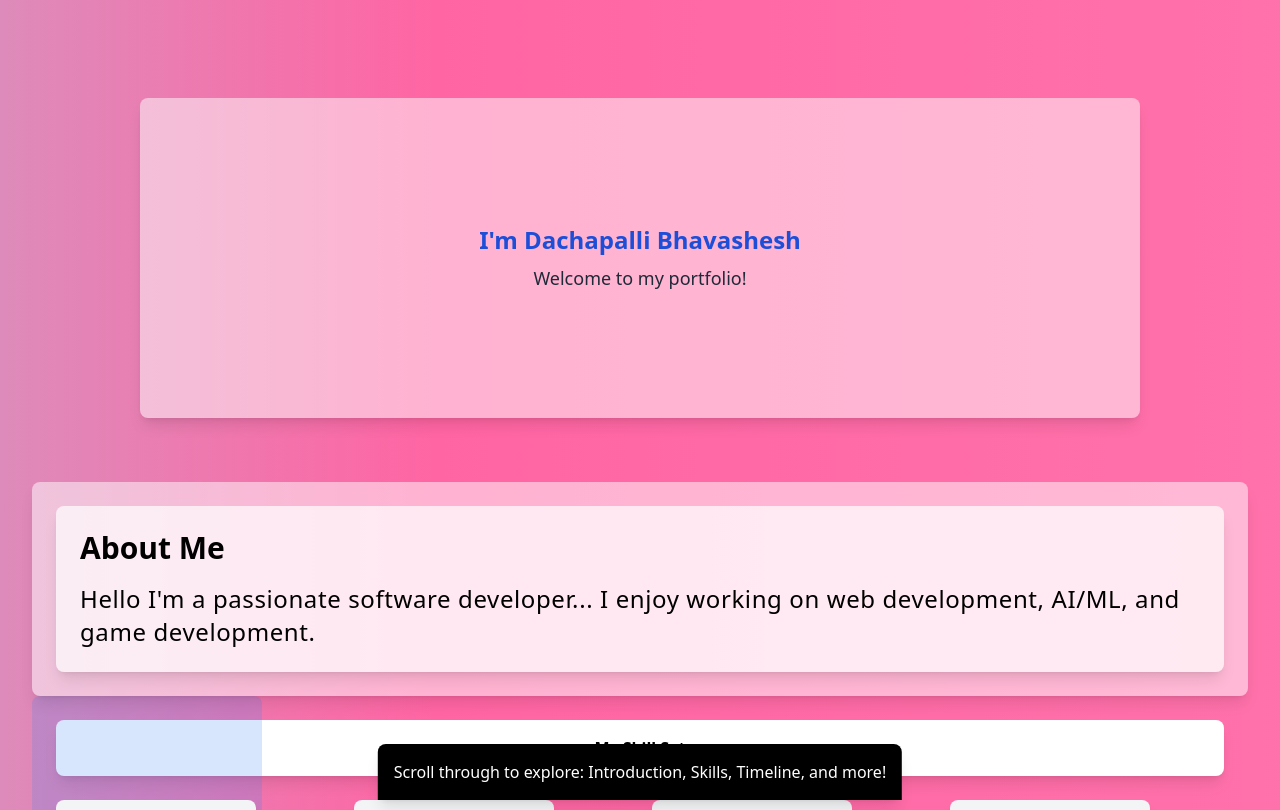
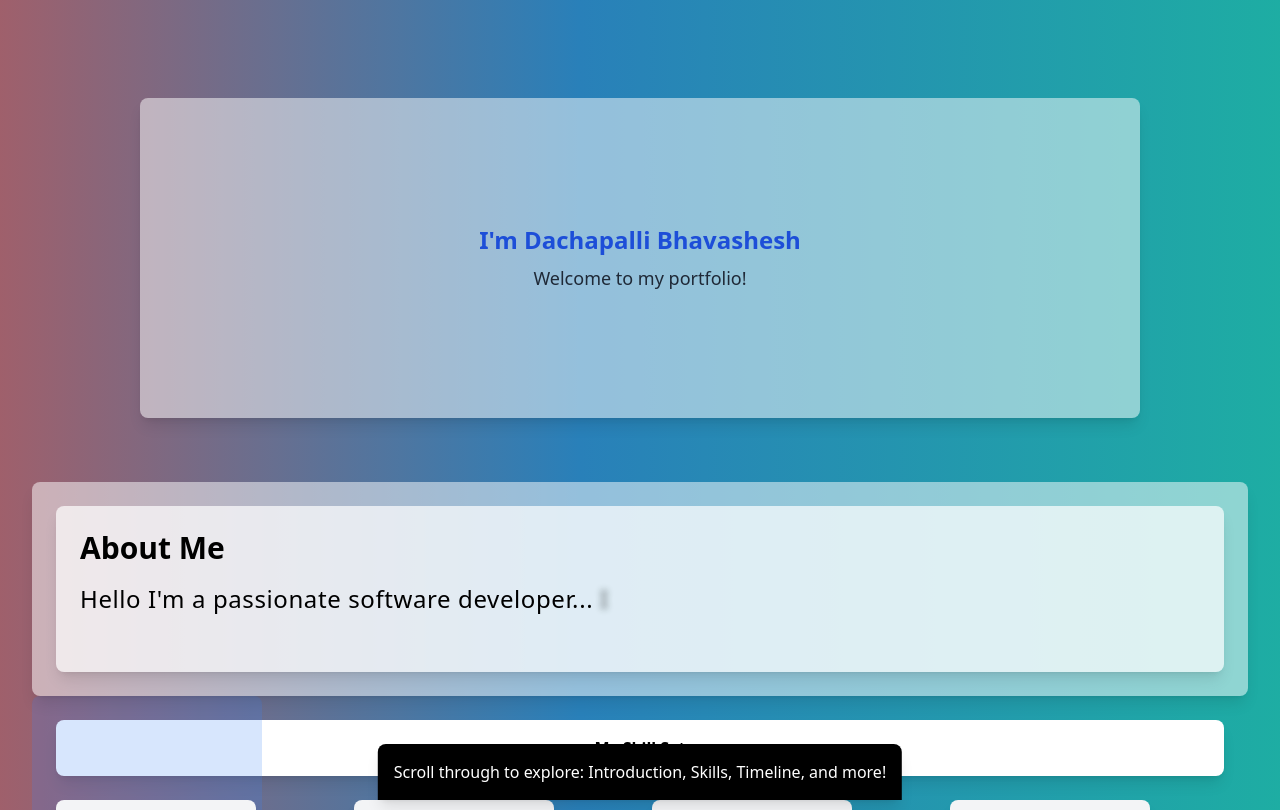
Before and after one commit to bunnysunny24/portfolio, a React (Create React App) app: page / in a window 1280 px wide. Shown: the top 810 px of the page. Built offline with nearby package versions, Linux system fonts and the light colour scheme.

Commit message:
Merged changes from origin/main and resolved conflicts

```diff
--- a/src/components/AnimatedBackground.tsx
+++ b/src/components/AnimatedBackground.tsx
@@ -2,24 +2,44 @@
 import { FC } from 'react';
 import { css, keyframes } from '@emotion/react';
 
-// Keyframes for the gradient animation
+// Keyframes for a slow, smooth, wavy gradient animation
 const gradientAnimation = keyframes`
   0% { background-position: 0% 50%; }
-  50% { background-position: 100% 50%; }
-  100% { background-position: 0% 50%; }
+  10% { background-position: 10% 50%; }
+  20% { background-position: 20% 50%; }
+  30% { background-position: 30% 50%; }
+  40% { background-position: 40% 50%; }
+  50% { background-position: 50% 50%; }
+  60% { background-position: 60% 50%; }
+  70% { background-position: 70% 50%; }
+  80% { background-position: 80% 50%; }
+  90% { background-position: 90% 50%; }
+  100% { background-position: 100% 50%; }
 `;
 
 const AnimatedBackground: FC = () => {
   return (
     <div
-      // Use only the `css` prop to handle the styles
       css={css`
         position: absolute;
         inset: 0;
         z-index: 0;
-        background: linear-gradient(270deg, #ff7eb3, #ff65a3, #7afcff, #feff9c);
-        background-size: 400% 400%;
-        animation: ${gradientAnimation} 10s ease infinite;
+        background: linear-gradient(270deg,
+          #5b86e5,  /* Soft blue */
+          #36d1dc,  /* Aqua green */
+          #f2c94c,  /* Soft yellow */
+          #ff6a88,  /* Soft red */
+          #f7971e,  /* Orange */
+          #f66b0e,  /* Warm orange */
+          #8E44AD,  /* Purple */
+          #F39C12,  /* Bright yellow-orange */
+          #1ABC9C,  /* Turquoise */
+          #2980B9,  /* Darker blue */
+          #E74C3C,  /* Bright red */
+          #3498DB   /* Light blue */
+        );
+        background-size: 800% 800%; /* Increased size for smoother animation */
+        animation: ${gradientAnimation} 40s ease-in-out infinite; /* Slow and smooth transition */
       `}
     />
   );
--- a/src/components/IntroBox.tsx
+++ b/src/components/IntroBox.tsx
@@ -31,7 +31,7 @@ const IntroBox: React.FC = () => {
       >
         {/* Inner transparent container */}
         <h2 className="text-3xl font-bold text-black">About Me</h2> {/* Heading with black text */}
-        <TextGenerateEffect words={animatedText.trim()} className="mt-4" /> {/* Animated text */}
+        <TextGenerateEffect words={animatedText.trim()} className="mt-4" duration={0.5} /> {/* Use duration for speed */}
       </div>
     </div>
   );
--- a/src/ui/text-generate-effect.tsx
+++ b/src/ui/text-generate-effect.tsx
@@ -25,10 +25,10 @@ export const TextGenerateEffect = ({
       },
       {
         duration: duration,
-        delay: stagger(0.2),
+        delay: stagger(0.4), // Increased delay to slow down the appearance
       }
     );
-  }, [animate, duration, filter]); // Removed unnecessary dependency
+  }, [animate, duration, filter]);
 
   const renderWords = () => {
     return (
```
